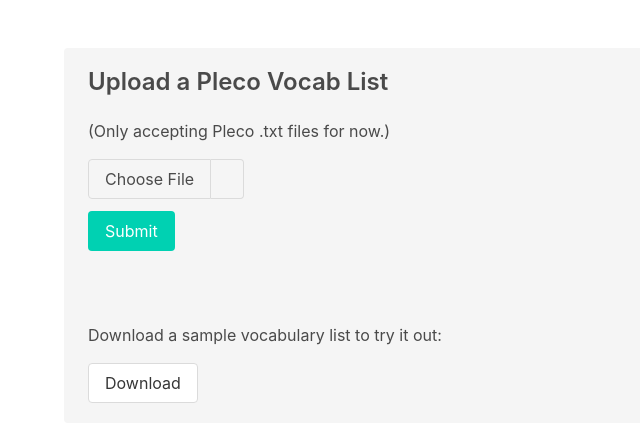
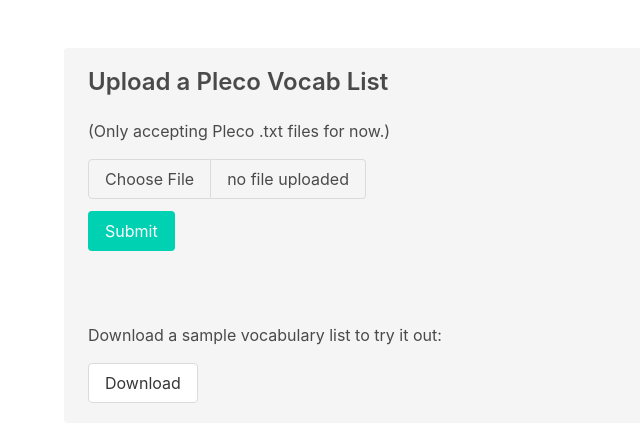
Before and after one commit to coryfitz/Character-Isolator, a Django app: page /converter/file_upload in a window 1280 px wide. Shown: the part 52-494 px from the top of the page, without its empty margins (0-640 px from the left). Run offline with Django 3.2, Linux system fonts and the light colour scheme.

Commit message:
Update file_upload.html

```diff
--- a/converter/templates/converter/file_upload.html
+++ b/converter/templates/converter/file_upload.html
@@ -20,6 +20,7 @@
                                     </span>
                                   </span>
                                   <span class="file-name">
+                                    no file uploaded
                                   </span>
                                 </label>
                             </div>
@@ -38,4 +39,14 @@
         </div>
     </div>
 </section>
+
+<script>
+  const fileInput = document.querySelector('#file-js-example input[type=file]');
+  fileInput.onchange = () => {
+    if (fileInput.files.length > 0) {
+      const fileName = document.querySelector('#file-js-example .file-name');
+      fileName.textContent = fileInput.files[0].name;
+    }
+  }
+</script>
 {% endblock content %}
```
